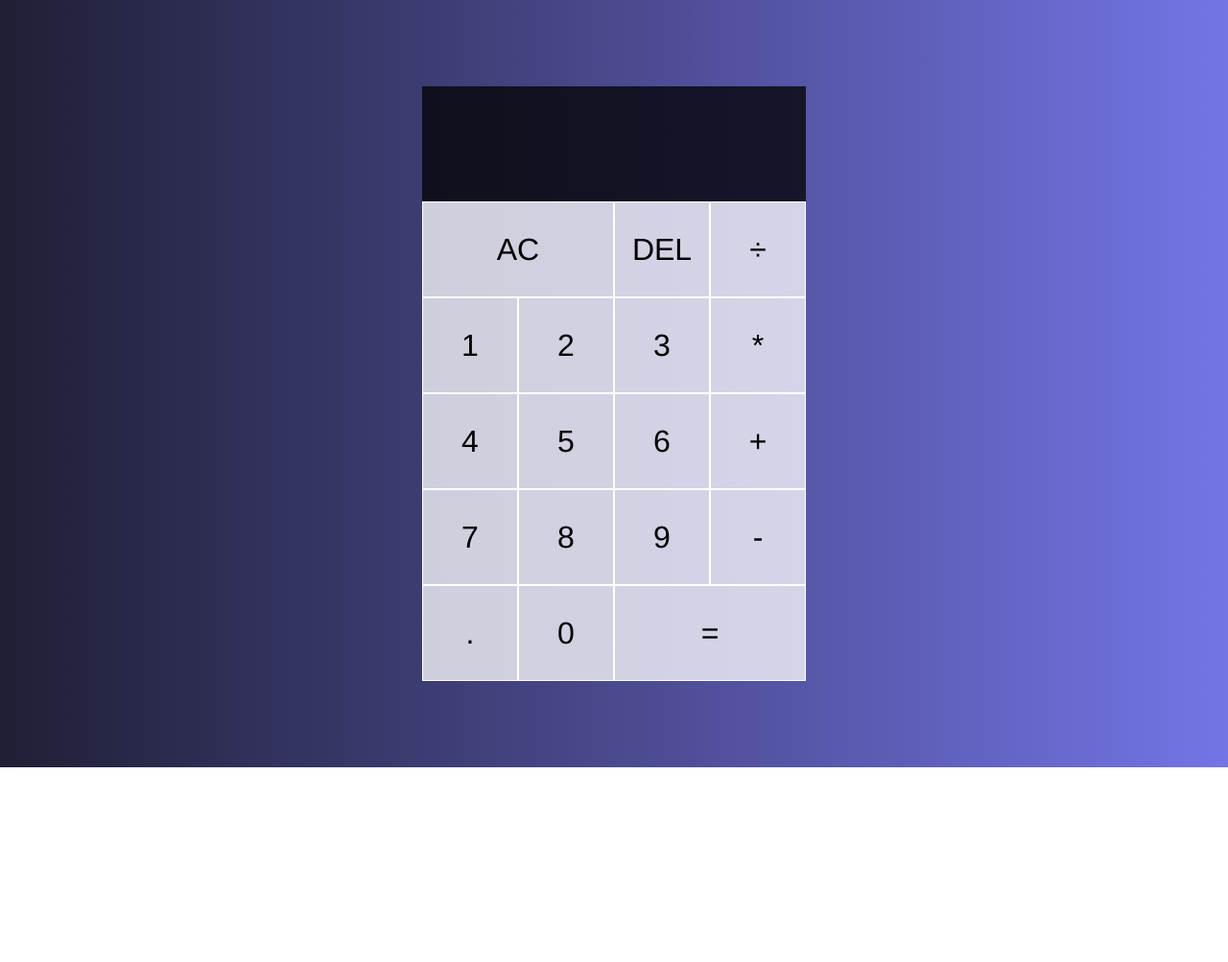
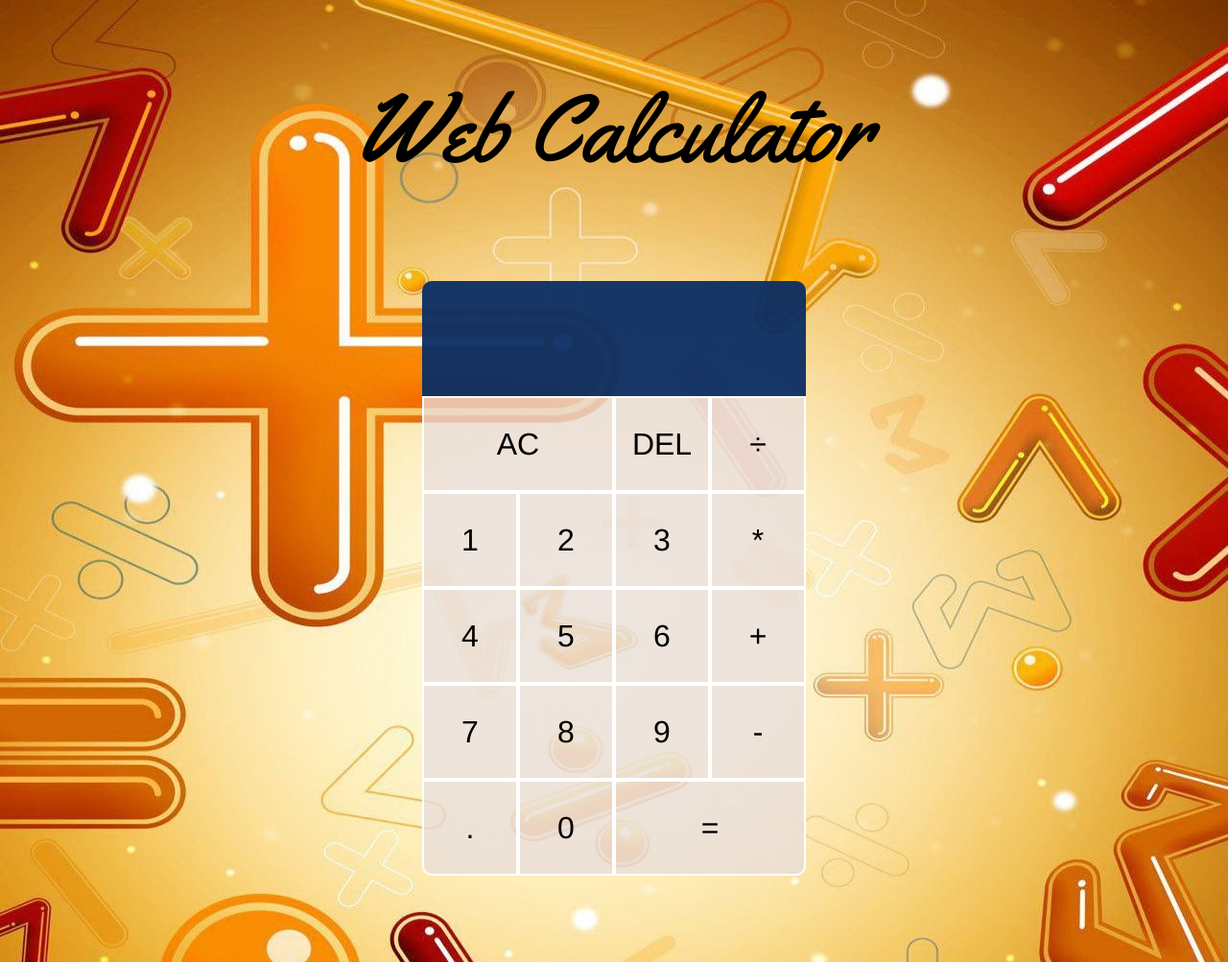
Before and after one commit to rafahg/calculator-project, a website: page index.html in a window 1280 px wide. Shown: the whole page at 96% size. Before the commit the page ends 800 px from the top, so only its background shows below. Drawn offline with Linux system fonts and the light colour scheme.

Commit message:
background image added

```diff
--- a/index.html
+++ b/index.html
@@ -4,10 +4,17 @@
     <meta charset="UTF-8">
     <meta name="viewport" content="width=device-width, initial-scale=1.0">
     <title>Calculator</title>
+    <link href="https://fonts.googleapis.com/css2?family=Yellowtail&display=swap" rel="stylesheet">
     <link rel="stylesheet" href="styles.css">
     <script src="script.js" defer></script>
 </head>
+<header>
+    <div class="header">
+        <h1 class="title">Web Calculator</h1>
+    </div>
+</header>
 <body>
+    <div class="calculator-block">
         <div class="calculator-grid">
             <div class="output">
                 <div data-previous-operand class="previous-operand"></div>
@@ -28,9 +35,10 @@
             <button data-number>8</button>
             <button data-number>9</button>
             <button data-operation>-</button>
-        <button data-number>.</button>
+            <button class="button-punto" data-number>.</button>
             <button data-number>0</button>
-        <button data-equals class="span-two">=</button>
+            <button data-equals class="span-two-equal">=</button>
+        </div>
     </div>
 </body>
 </html>
--- a/styles.css
+++ b/styles.css
@@ -4,10 +4,19 @@
     font-weight: normal;
 }
 
+.title {
+    font-family: 'Yellowtail', cursive;
+    font-size: 100px;
+    display: flex;
+    justify-content: center;
+    margin-bottom: 0;
+}
+
 body {
     padding: 0;
     margin: 0;
-    background: linear-gradient(to right, rgb(31, 31, 54), rgb(116, 116, 230));
+    background: linear-gradient(to right, #c02425, #f0cb35);
+    background-image: url(./images/maths-background.jpg);
 }
 
 .calculator-grid {
@@ -17,27 +26,37 @@ body {
     min-height: 100vh;
     grid-template-columns: repeat(4, 100px);
     grid-template-rows: minmax(120px, auto) repeat(5, 100px);
+
 }
 
 .calculator-grid > button {
     cursor: pointer;
     font-size: 2rem;
-    border: 1px solid white;
+    border: 2px solid white;
     outline: none;
-    background-color: rgba(255, 255, 255, .75);
+    background-color: rgba(233, 222, 222, 0.75);
 }
 
 .calculator-grid > button:hover {
     background-color: rgba(255, 255, 255, .95);
 }
+.button-punto {
+    border-bottom-left-radius: 10px;
+}
 
 .span-two {
     grid-column: span 2;
+
+}
+
+.span-two-equal {
+    grid-column: span 2;
+    border-bottom-right-radius: 10px;
 }
 
 .output {
     grid-column: 1 / -1;
-    background-color: rgba(0, 0, 0, .75);
+    background-color: rgba(11, 46, 100, 0.95);
     display: flex;
     align-items: flex-end;
     justify-content: space-around;
@@ -45,6 +64,8 @@ body {
     padding: 10px;
     word-wrap: break-word;
     word-break: break-all;
+    border-top-left-radius: 10px;
+    border-top-right-radius: 10px;
 }
 
 .output .previous-operand {
```
Also changed, not shown: images/maths-background.jpg (added). Lines whose indentation alone changed are shown as unchanged.
